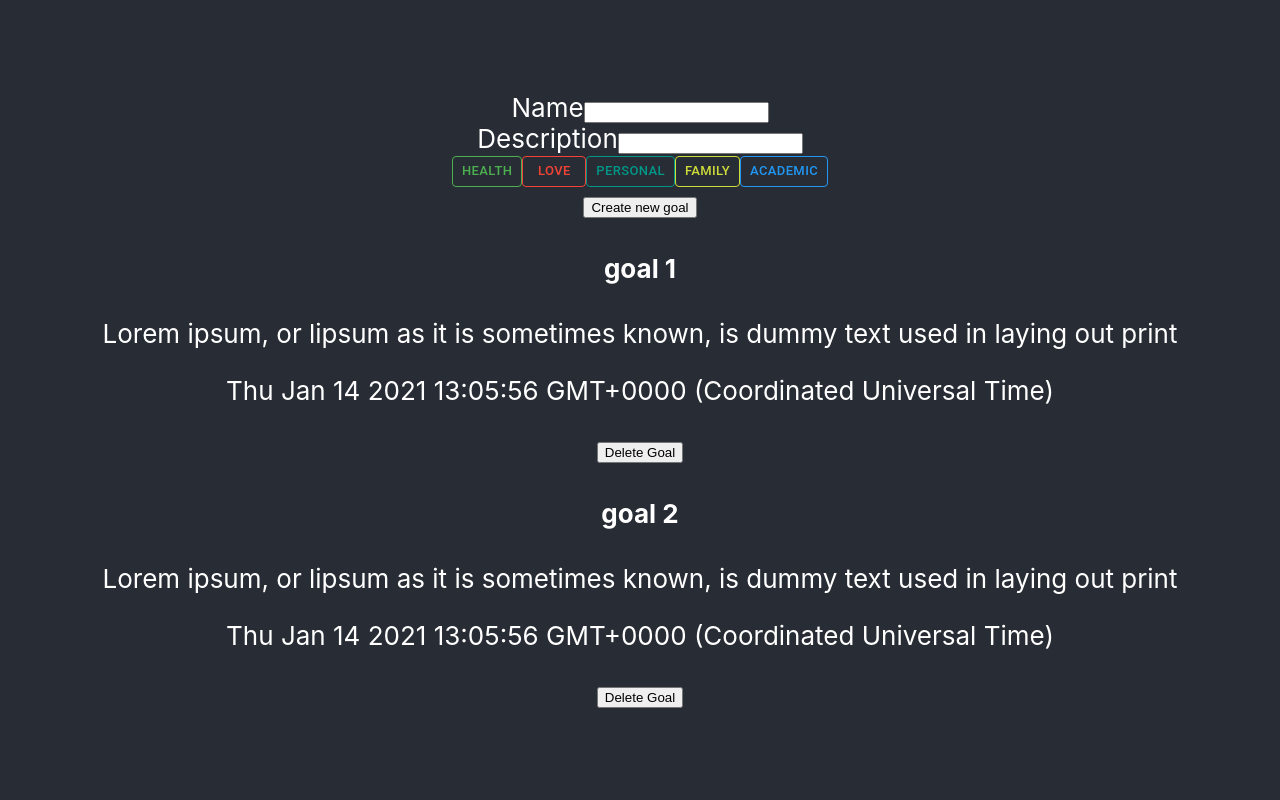
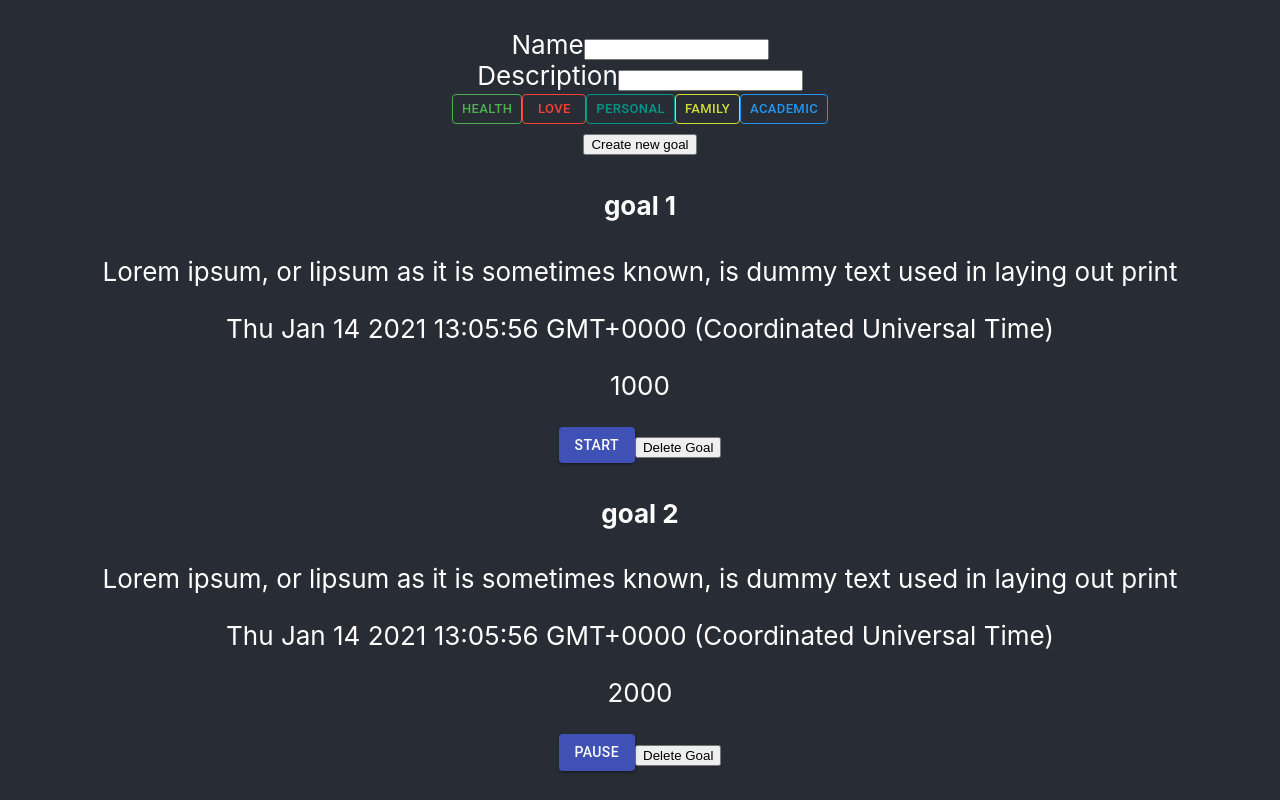
Before and after one commit to BhavyaCodes/get-it-done, a React (Create React App) app: page / in a window 1280 px wide. Built offline with nearby package versions, Linux system fonts and the light colour scheme.

Commit message:
add isActive bool to goal and display start/pause button on Goal

```diff
--- a/src/App.js
+++ b/src/App.js
@@ -22,6 +22,7 @@ function App() {
         "Lorem ipsum, or lipsum as it is sometimes known, is dummy text used in laying out print",
       timeAdded: new Date(),
       duration: 1000,
+      isActive: false,
     },
     {
       _id: uuidv4(),
@@ -30,6 +31,7 @@ function App() {
         "Lorem ipsum, or lipsum as it is sometimes known, is dummy text used in laying out print",
       timeAdded: new Date(),
       duration: 2000,
+      isActive: true,
     },
   ]);
   return (
--- a/src/components/Goal.jsx
+++ b/src/components/Goal.jsx
@@ -8,7 +8,6 @@ import DialogContentText from "@material-ui/core/DialogContentText";
 import DialogTitle from "@material-ui/core/DialogTitle";
 import useMediaQuery from "@material-ui/core/useMediaQuery";
 import { useTheme } from "@material-ui/core/styles";
-import Chip from "@material-ui/core/Chip";
 
 import { withStyles } from "@material-ui/core/styles";
 import {
@@ -86,6 +85,10 @@ function Goal({ goal, setGoals }) {
       {goal?.hashTags &&
         goal?.hashTags?.length !== 0 &&
         renderHashTags(goal.hashTags)}
+      <p>{goal.duration}</p>
+      <Button variant="contained" color="primary">
+        {goal.isActive ? "pause" : "start"}
+      </Button>
       <button type="button" onClick={handleClickOpen}>
         Delete Goal
       </button>
--- a/src/components/NewGoalForm.jsx
+++ b/src/components/NewGoalForm.jsx
@@ -24,6 +24,7 @@ function NewGoalForm({ setGoals, globalHashTags }) {
       timeAdded: new Date(),
       hashTags,
       duration: 0,
+      isActive: false,
     };
     setGoals((prevGoals) => {
       return [...prevGoals, newGoal];
```
